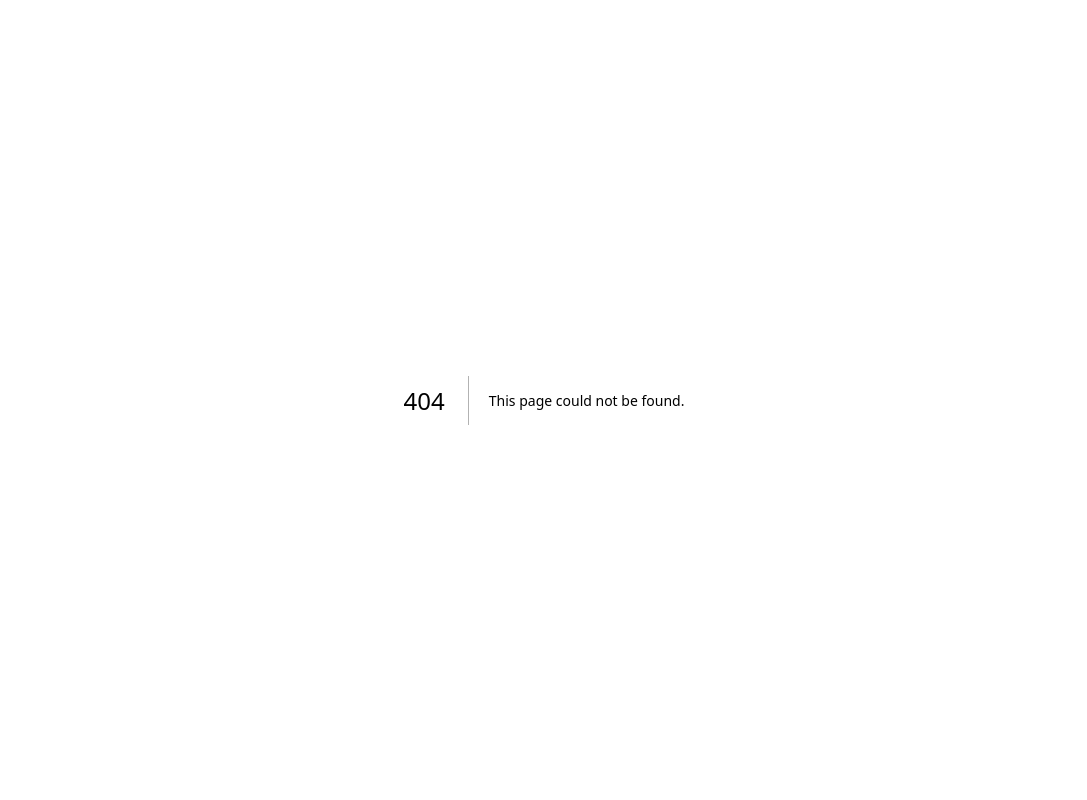
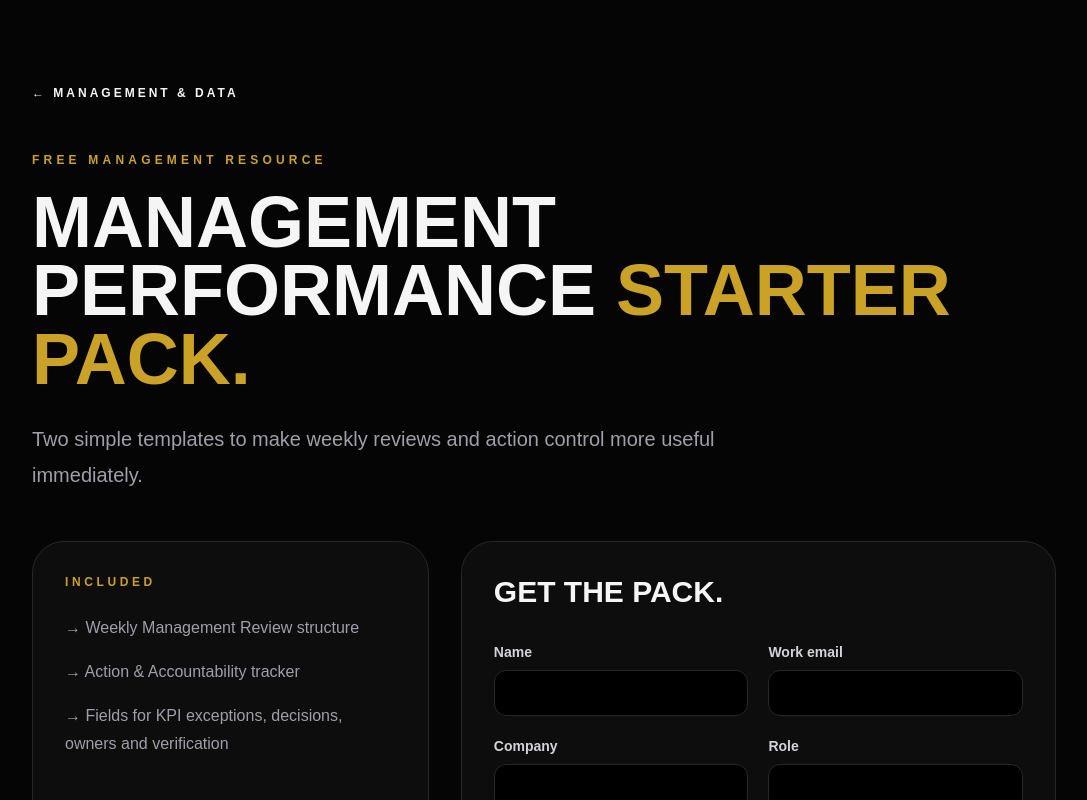
Before and after one commit to Camchesie/the-performance-engineer, a Next.js app: page /management-data/starter-pack in a window 1280 px wide. Before the commit this address had no page. Shown: the top 800 px of the page, without its empty margins (96-1183 px from the left). Built offline with nearby package versions, Linux system fonts and the light colour scheme.

Commit message:
Add Management starter pack lead page

```diff
--- /dev/null
+++ b/app/management-data/starter-pack/page.tsx
@@ -0,0 +1,71 @@
+import type { Metadata } from "next";
+import LeadCaptureForm from "@/components/LeadCaptureForm";
+
+export const metadata: Metadata = {
+  title: "Free Management Performance Starter Pack",
+  description:
+    "Free PETE Management starter templates for weekly reviews and action management.",
+  alternates: { canonical: "/management-data/starter-pack" },
+};
+
+export default async function ManagementStarterPack({
+  searchParams,
+}: {
+  searchParams: Promise<{ submitted?: string; error?: string }>;
+}) {
+  const query = await searchParams;
+  const unlocked = query.submitted === "1";
+
+  return (
+    <main className="min-h-screen bg-[#050505] px-6 py-20 text-[#f5f5f5]">
+      <section className="mx-auto max-w-5xl">
+        <a href="/management-data" className="text-xs font-black uppercase tracking-[0.25em] text-[#c9a227]">← Management & Data</a>
+        <p className="mt-12 text-xs font-black uppercase tracking-[0.35em] text-[#c9a227]">Free management resource</p>
+        <h1 className="mt-5 text-5xl font-black uppercase leading-[0.95] md:text-7xl">
+          Management Performance <span className="text-[#c9a227]">Starter Pack.</span>
+        </h1>
+        <p className="mt-7 max-w-3xl text-xl leading-9 text-zinc-400">
+          Two simple templates to make weekly reviews and action control more useful immediately.
+        </p>
+
+        {unlocked ? (
+          <div className="mt-12 rounded-[2rem] border border-[#c9a227]/40 bg-[#12100a] p-8 md:p-10">
+            <p className="text-xs font-black uppercase tracking-[0.3em] text-[#c9a227]">Unlocked</p>
+            <h2 className="mt-4 text-3xl font-black uppercase">Download the starter templates.</h2>
+            <div className="mt-7 grid gap-4 md:grid-cols-2">
+              <a href="/downloads/PETE_Management_Weekly_Review_Starter.csv" className="rounded-2xl border border-zinc-700 p-5 font-black hover:border-[#c9a227] hover:text-[#c9a227]">
+                Weekly Management Review CSV →
+              </a>
+              <a href="/downloads/PETE_Management_Action_Tracker_Starter.csv" className="rounded-2xl border border-zinc-700 p-5 font-black hover:border-[#c9a227] hover:text-[#c9a227]">
+                Action Tracker CSV →
+              </a>
+            </div>
+            <p className="mt-6 text-sm leading-6 text-zinc-500">
+              Open the CSVs in Excel or Google Sheets and adapt the fields to your operating rhythm.
+            </p>
+          </div>
+        ) : (
+          <div className="mt-12 grid gap-8 lg:grid-cols-[0.8fr_1.2fr]">
+            <div className="rounded-[2rem] border border-zinc-800 bg-[#0d0d0d] p-8">
+              <p className="text-xs font-black uppercase tracking-[0.3em] text-[#c9a227]">Included</p>
+              <ul className="mt-6 space-y-4 leading-7 text-zinc-400">
+                <li>→ Weekly Management Review structure</li>
+                <li>→ Action & Accountability tracker</li>
+                <li>→ Fields for KPI exceptions, decisions, owners and verification</li>
+              </ul>
+            </div>
+            <div className="rounded-[2rem] border border-zinc-800 bg-[#0d0d0d] p-8">
+              <h2 className="text-3xl font-black uppercase">Get the pack.</h2>
+              {query.error === "1" && <p className="mt-4 text-sm text-red-300">Check the required details and try again.</p>}
+              <LeadCaptureForm
+                leadType="management_pack"
+                source="/management-data/starter-pack"
+                buttonText="Unlock management pack"
+              />
+            </div>
+          </div>
+        )}
+      </section>
+    </main>
+  );
+}
```
